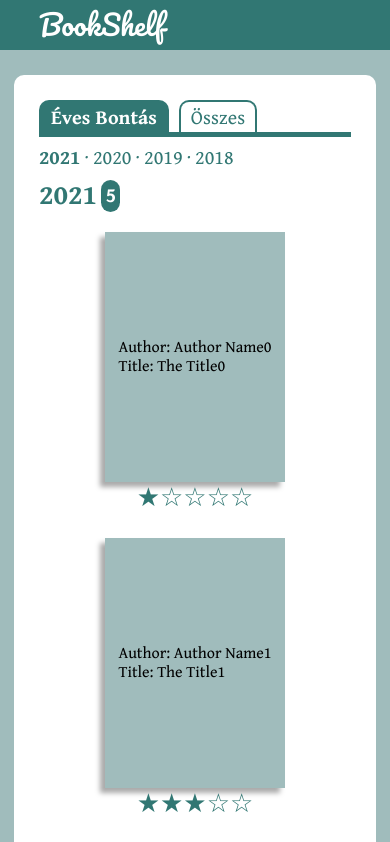
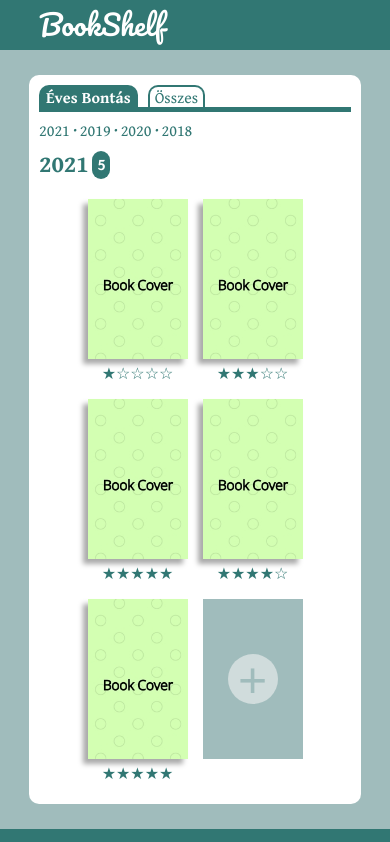
Before and after one commit to richard-nagy/BookShelf, a React (Create React App) app: page / in a window 390 px wide. Shown: the top 842 px of the page. Built offline with nearby package versions, Linux system fonts and the light colour scheme.

Commit message:
Add screen size compatibility, new book covers, improved options
-Screen size compability with breaking points at: 1024px, 768px, 480px
-The selectable years are pulled from the Books object
-New book cover for better demonstration

```diff
--- a/src/Components/App.js
+++ b/src/Components/App.js
@@ -1,30 +1,36 @@
 import React from "react";
 import styles from "./App.module.scss";
+import BookCover from "../Pictures/BookCover.jpg";
 
 const Books = {
   book0: {
     author: "Author Name0",
     title: "The Title0",
+    year: 2021,
     stars: 1,
   },
   book1: {
     author: "Author Name1",
     title: "The Title1",
+    year: 2019,
     stars: 3,
   },
   book2: {
     author: "Author Name2",
     title: "The Title2",
+    year: 2021,
     stars: 5,
   },
   book3: {
     author: "Author Name3",
     title: "The Title3",
+    year: 2020,
     stars: 4,
   },
   book4: {
     author: "Author Name4",
     title: "The Title4",
+    year: 2018,
     stars: 5,
   },
 };
@@ -36,6 +42,26 @@ function returnStars(nmbrOfStars) {
   for (let index = 0; index < 5 - nmbrOfStars; index++) stars += "☆";
 
   return <div className={styles.stars}>{stars}</div>;
+}
+
+function returnYears() {
+  let array = [];
+  for (let index = 0; index < Object.keys(Books).length; index++) {
+    array.push(Books[Object.keys(Books)[index]].year);
+  }
+
+  function compareNumbers(a, b) {
+    return a - b;
+  }
+
+  array.join();
+  array.reverse().reverse(compareNumbers);
+  array = [...new Set(array)];
+  return array.map((keyName, key) => (
+    <div className={styles.dot}>
+      <div className={styles.year}>{keyName}</div>
+    </div>
+  ));
 }
 
 function App() {
@@ -52,32 +78,21 @@ function App() {
           <div className={styles.srcButton}>Összes</div>
         </div>
         <div className={styles.srcDivider} />
-        <div className={styles.years}>
-          <div className={styles.yearFocus}>2021</div>&nbsp;·&nbsp;
-          <div className={styles.year}>2020</div>&nbsp;·&nbsp;
-          <div className={styles.year}>2019</div>&nbsp;·&nbsp;
-          <div className={styles.year}>2018</div>
-        </div>
-
+        <div className={styles.years}>{returnYears()}</div>
         <div className={styles.bookResults}>
-          <div className={styles.teszt}>2021</div>
+          <div className={styles.bookResultsYear}>2021</div>
           &nbsp;
           <div className={styles.bookResultsNmb}>5</div>
         </div>
-
         <div className={styles.bookContainer}>
           {Object.keys(Books).map((keyName, key) => (
             <div className={styles.booksStars} key={key}>
-              <div className={styles.gridElement}>
-                Author: {Books[keyName].author}
-                <br />
-                Title: {Books[keyName].title}
-              </div>
+              <img src={BookCover} alt="BookCover" />
               {returnStars(Books[keyName].stars)}
             </div>
           ))}
-          <div className={styles.gridElement}>
-            <div className={styles.circle} />
+          <div className={styles.addBook}>
+            <div className={styles.add} />
           </div>
         </div>
       </div>
--- a/src/Components/App.module.scss
+++ b/src/Components/App.module.scss
@@ -1,3 +1,4 @@
+//Variables ↴
 @font-face {
   font-family: Pacifico-Regular;
   src: local(Pacifico-Regular),
@@ -20,6 +21,14 @@ $base-green: #317773;
 $pale-green: #a0bcbc;
 $white-green: #d0dcdc;
 
+
+.flex-row {
+  display: flex;
+  flex-direction: row;
+}
+
+
+//Base Website ↴
 html,
 body {
   height: 100%;
@@ -33,6 +42,7 @@ body {
   height: 100vh;
 }
 
+//Header ↴
 .header {
   justify-content: center;
   background-color: $base-green;
@@ -55,6 +65,12 @@ body {
   margin: 0 auto 0 auto;
 }
 
+.logo {
+  font-family: Pacifico-Regular;
+  font-size: 28px;
+}
+
+//Content ↴
 .content {
   font-family: GentiumBookBasic-Regular;
   display: fixed;
@@ -67,10 +83,8 @@ body {
   margin: 25px auto 25px auto;
 }
 
-.srcDivider {
-  width: 100%;
-  height: 5px;
-  background-color: $base-green;
+.srcContainer {
+  composes: flex-row;
 }
 
 .srcButton,
@@ -87,25 +101,35 @@ body {
   cursor: default;
 }
 
+.srcButtonActive {
+  background-color: $base-green;
+  color: white;
+  font-family: GentiumBookBasic-Bold;
+}
+
 .srcButton:hover,
 .year:hover {
   text-decoration: underline;
   cursor: pointer;
 }
 
-.srcButtonActive {
-  background-color: $base-green;
-  color: white;
-  font-family: GentiumBookBasic-Bold;
+.dot{
+  composes: flex-row;
 }
 
-.srcContainer {
-  display: flex;
-  flex-direction: row;
+.dot:not(:last-child):after {
+  content: "\00a0·\00a0";
+  font-weight: bold;
+}
+
+.srcDivider {
+  width: 100%;
+  height: 5px;
+  background-color: $base-green;
 }
 
 .years {
-  composes: srcContainer;
+  composes: flex-row;
   cursor: default;
   color: $base-green;
   font-size: 20px;
@@ -116,33 +140,89 @@ body {
   font-family: GentiumBookBasic-Bold;
 }
 
-.bookContainer {
-  border-radius: 10px;
-  padding: 10px;
-  margin-top: 10px;
-  --auto-grid-min-size: 180px;
-  display: grid;
-  grid-template-columns: repeat(
-    auto-fill,
-    minmax(var(--auto-grid-min-size), 10px)
-  );
-  grid-gap: 25px;
-  justify-content: center;
+.bookResults {
+  display: flex;
+  flex-direction: row;
+  margin: 10px 0 10px 0;
 }
 
-.gridElement {
-  background-color: $pale-green;
-  height: 250px;
-  display: flex;
-  justify-content: center;
-  align-items: center;
-  box-shadow: -5px 5px 5px #aaaaaa;
+.bookResultsYear {
+  font-family: GentiumBookBasic-Bold;
+  font-size: $base-green;
+  font-size: 28px;
+  color: $base-green;
 }
 
-.gridElement:hover {
+.bookResultsNmb {
   background-color: $base-green;
+  border-radius: 10px;
+  color: white;
+  font-size: 20px;
+  padding: 0 5px 0 5px;
+  display: flex;
+  align-items: center;
+  justify-content: center;
+  font-weight: bold;
+  height: 32px;
 }
 
+.bookContainer {
+  justify-content: center;
+  display: grid;
+  grid-gap: 30px;
+  grid-template-columns: repeat(auto-fill, 150px);
+  border-radius: 10px;
+  margin-top: 10px;
+  padding: 10px;
+}
+
+.booksStars {
+  cursor: pointer;
+}
+
+img {
+  box-shadow: -5px 5px 5px #aaaaaa;
+  max-height: 250px;
+}
+
+.stars {
+  text-align: center;
+  color: $base-green;
+  font-size: 26px;
+}
+
+.addBook {
+  display: flex;
+  align-items: center;
+  justify-content: center;
+  background-color: $pale-green;
+  cursor: pointer;
+  width: stretch;
+  height: 250px;
+}
+
+.add {
+  color: $pale-green;
+  border-radius: 50%;
+  background-color: $white-green;
+  height: 50px;
+  width: 50px;
+}
+
+.add::before {
+  content: "+";
+  height: 52px;
+  width: 50px;
+  font-size: 50px;
+  display: flex;
+  flex-direction: row;
+  align-items: center;
+  justify-content: center;
+  font-family: Arial, Helvetica, sans-serif;
+  color: $pale-green;
+}
+
+//Footer ↴
 .footer {
   background-color: $base-green;
   width: 100%;
@@ -152,64 +232,67 @@ body {
   grid-row-end: 3;
 }
 
-.logo {
-  font-family: Pacifico-Regular;
-  font-size: 28px;
+//Meda Queries ↴
+$breakpoints: (
+  1024px: 230px,
+  768px: 210px,
+  480px: 160px,
+);
+
+@each $width, $margin in $breakpoints {
+  @media screen and (max-width: $width) {
+    .addBook {
+      height: $margin;
+    }
+    img {
+      max-height: $margin;
+    }
+    .stars {
+      font-size: calc($margin / 10);
+    }
+  }
 }
 
-.stars {
-  text-align: center;
-  color: $base-green;
-  font-size: 26px;
+$breakpoints2: (
+  1024px: 140px,
+  768px: 130px,
+  480px: 100px,
+);
+
+@each $width, $margin in $breakpoints2 {
+  @media screen and (max-width: $width) {
+    .bookContainer {
+      grid-template-columns: repeat(auto-fill, $margin);
+    }
+  }
 }
 
-.booksStars,
-.gridElement {
-  cursor: pointer;
+@media screen and (max-width: 768px) {
+  .bookResultsNmb {
+    font-size: 16px;
+    height: 28px;
+  }
+  .bookResultsYear {
+    font-size: 24px;
   }
 
-.circle {
-  color: $pale-green;
-  border-radius: 50%;
-  background-color: $white-green;
-  height: 50px;
-  width: 50px;
+  .srcButton,
+  .srcButtonActive,
+  .years {
+    font-size: 16px;
   }
 
-.circle::before {
-  content: "+";
-  height: 52px;
-  width: 50px;
-  font-size: 50px;
-  display: flex;
-  flex-direction: row;
-  align-items: center;
-  justify-content: center;
-  font-family:Arial, Helvetica, sans-serif;
-  color: $pale-green;
+  .srcButton,
+  .srcButtonActive {
+    padding: 2px 5px 0px 5px;
+    margin-bottom: -2px;
   }
 
-.teszt{
-  font-family: GentiumBookBasic-Bold;
-  font-size: $base-green;
-  font-size: 28px;
-  color: $base-green;
+  .content {
+    padding: 10px;
   }
 
-.bookResults{
-  display: flex;
-  flex-direction: row;
-  margin: 10px 0 10px 0;
+  .bookContainer {
+    grid-gap: 15px;
   }
-
-.bookResultsNmb{
-  background-color: $base-green;
-  border-radius: 10px;
-  color: white;
-  font-size: 20px;
-  padding: 0 5px 0 5px;
-  display: flex;
-  align-items: center;
-  justify-content: center;
-  font-weight: bold;
 }
```
Also changed, not shown: src/Pictures/BookCover.jpg (added). Lines whose indentation alone changed are shown as unchanged.
